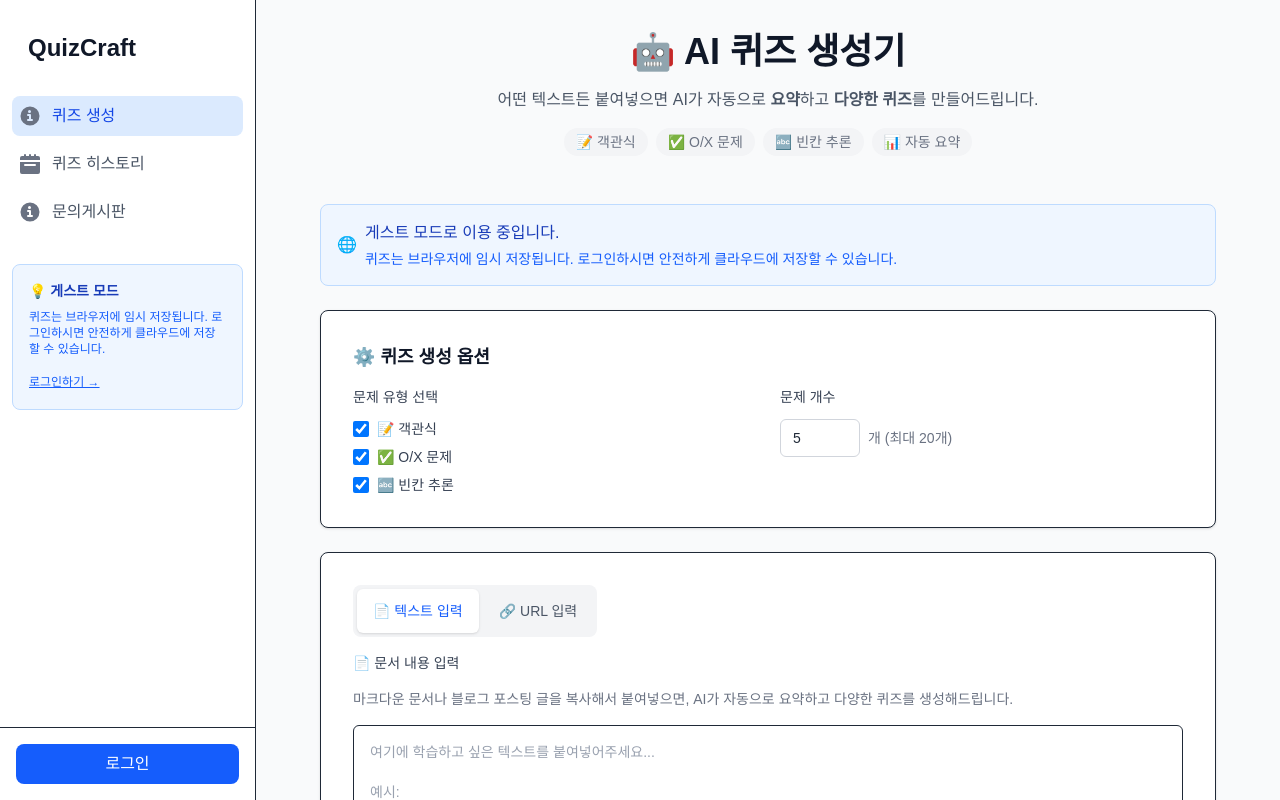
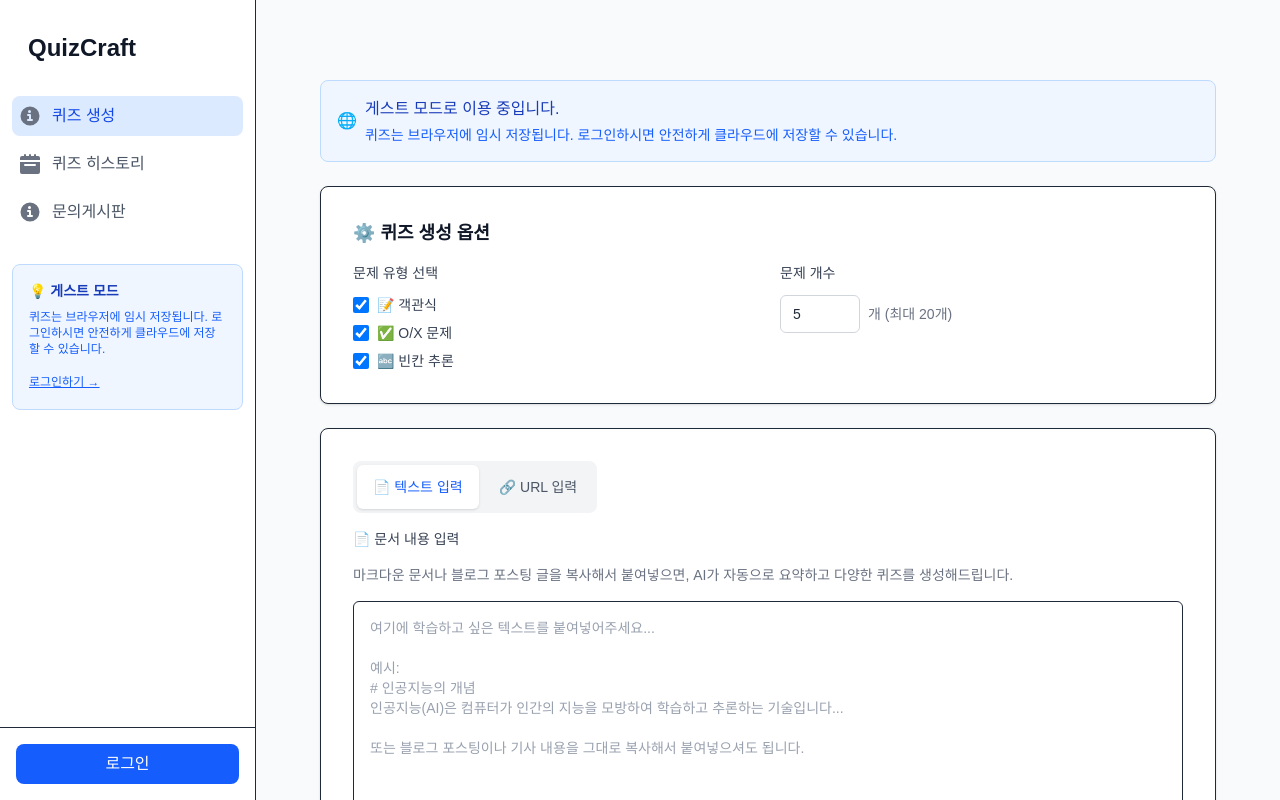
Before and after one commit to pung8146/quizcraft, a Next.js app: page / in a window 1280 px wide. Shown: the top 800 px of the page. Built offline with nearby package versions, Linux system fonts and the light colour scheme; no server answers.

Commit message:
홈페이지에서 헤더 섹션을 제거하여 UI를 간소화하였으며, 사용자 상태 안내 메시지의 스타일을 개선하였습니다. 불필요한 텍스트와 요소를 삭제하여 가독성을 높였습니다.

```diff
--- a/src/app/page.tsx
+++ b/src/app/page.tsx
@@ -228,29 +228,7 @@
     <div className="min-h-screen bg-gray-50">
       <div className="max-w-4xl mx-auto ">
         {/* 헤더 섹션 */}
-        <div className="text-center mb-8 sm:mb-10 lg:mb-12">
-          <h1 className="text-2xl sm:text-3xl lg:text-4xl font-bold mb-4 text-gray-900">
-            🤖 AI 퀴즈 생성기
-          </h1>
-          <p className="text-sm sm:text-base text-gray-600 max-w-2xl mx-auto mb-4">
-            어떤 텍스트든 붙여넣으면 AI가 자동으로 <strong>요약</strong>하고{" "}
-            <strong>다양한 퀴즈</strong>를 만들어드립니다.
-          </p>
-          <div className="flex flex-wrap justify-center gap-2 text-xs sm:text-sm text-gray-500">
-            <span className="bg-gray-100 px-3 py-1 rounded-full">
-              📝 객관식
-            </span>
-            <span className="bg-gray-100 px-3 py-1 rounded-full">
-              ✅ O/X 문제
-            </span>
-            <span className="bg-gray-100 px-3 py-1 rounded-full">
-              🔤 빈칸 추론
-            </span>
-            <span className="bg-gray-100 px-3 py-1 rounded-full">
-              📊 자동 요약
-            </span>
-          </div>
-        </div>
+        <div className="text-center mb-8 sm:mb-10 lg:mb-12"></div>
 
         {/* 사용자 상태 안내 */}
         <div className="mb-6 p-4 bg-blue-50 border border-blue-200 rounded-lg">
```
